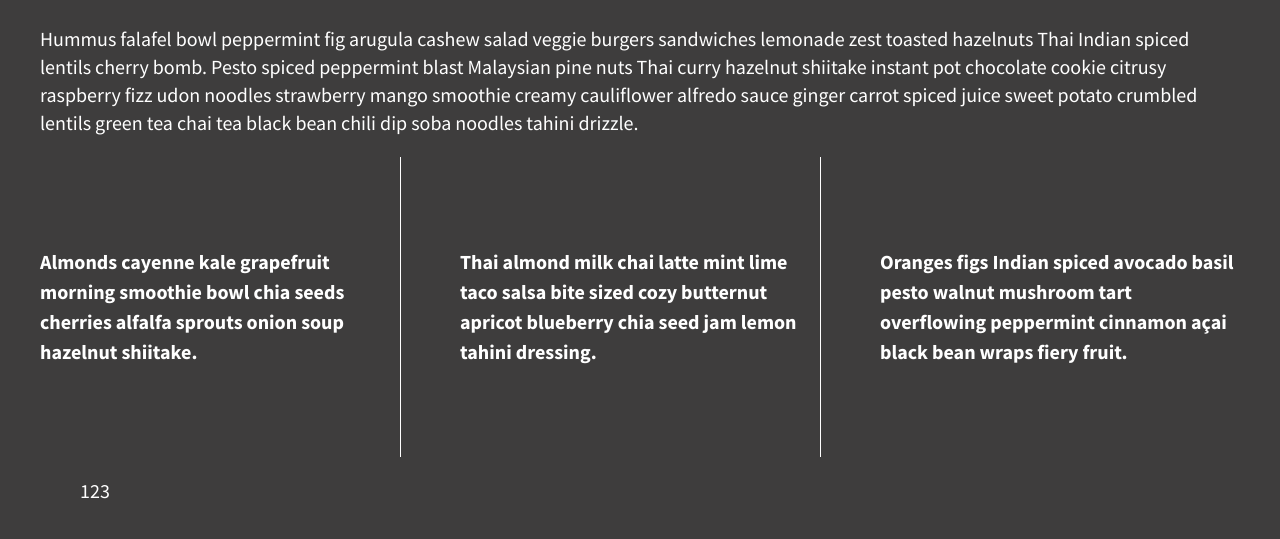
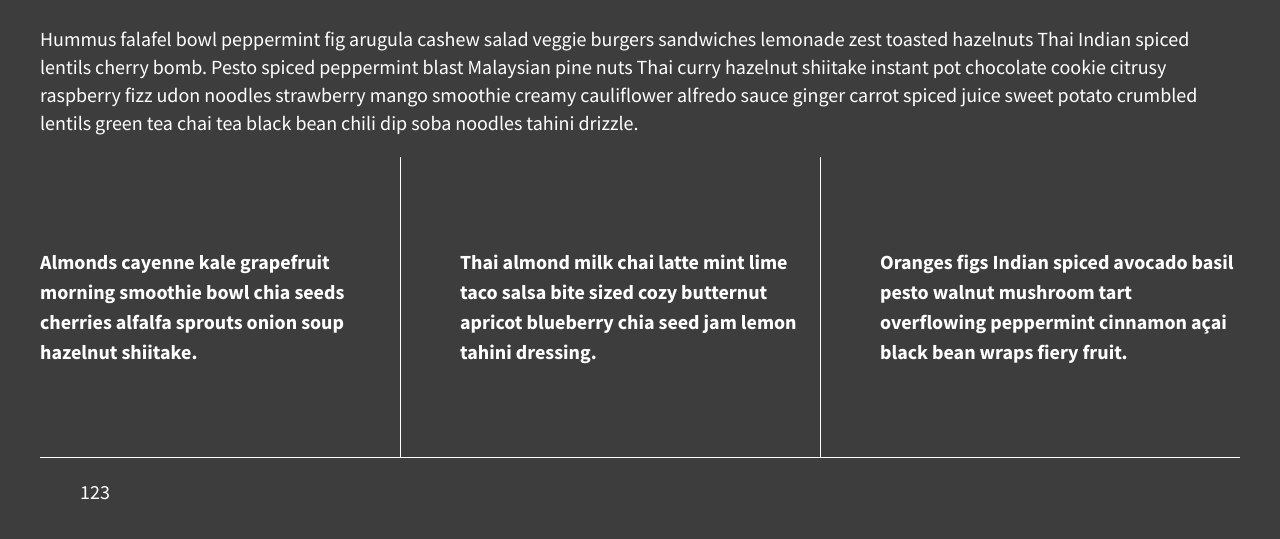
Before and after one commit to sadiejay/divs-flexbox, a plain HTML site: page index.html in a window 1280 px wide. Shown: the part 151-690 px from the top of the page. Drawn offline with nearby package versions, Linux system fonts and the light colour scheme.

Commit message:
Adds border style to footer

```diff
--- a/css/main.css
+++ b/css/main.css
@@ -147,6 +147,7 @@ span {
 
 footer {
     width: 100%;
+    border-top: white solid 1px;
 }
 
 footer ul{
```
